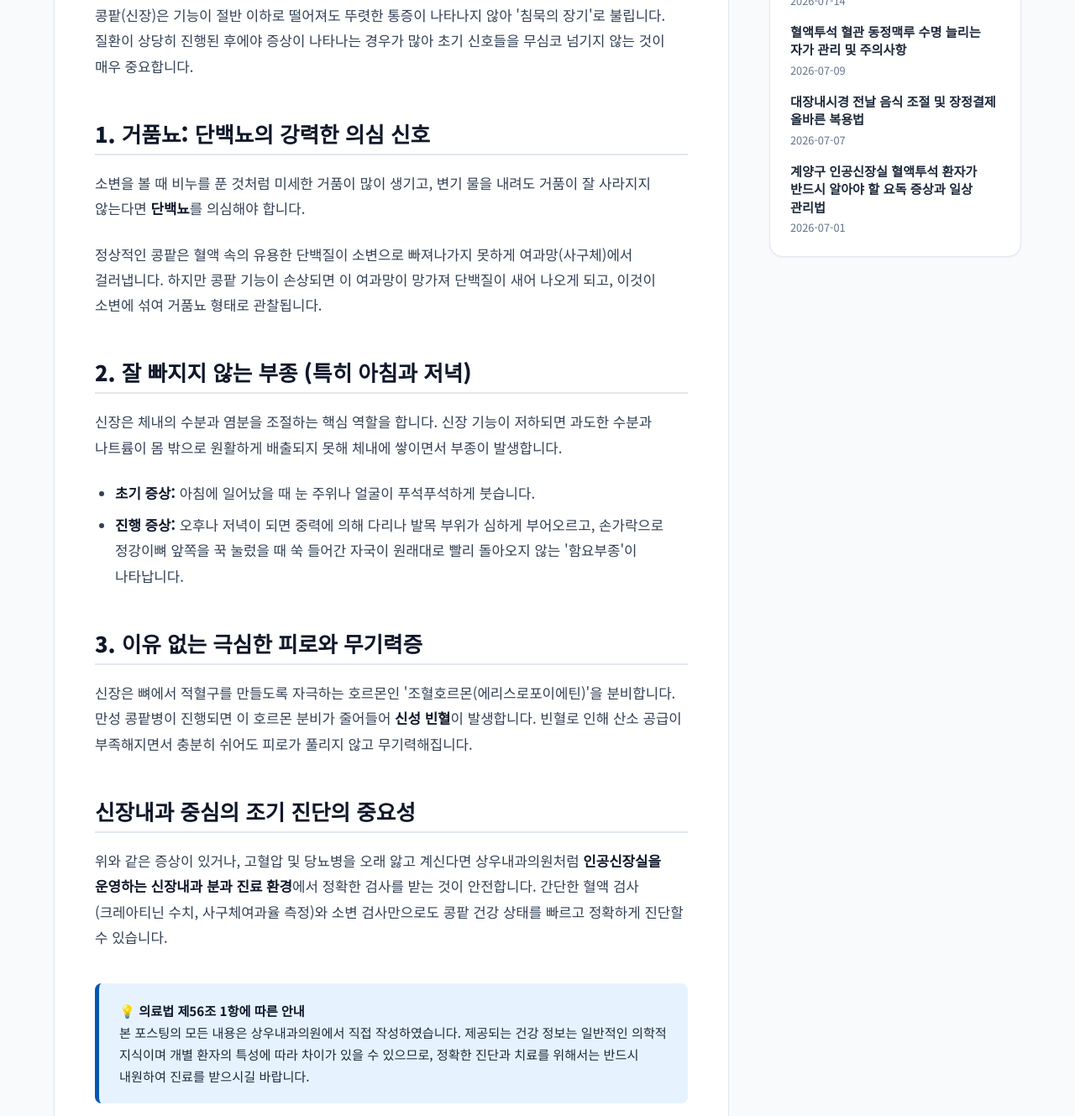
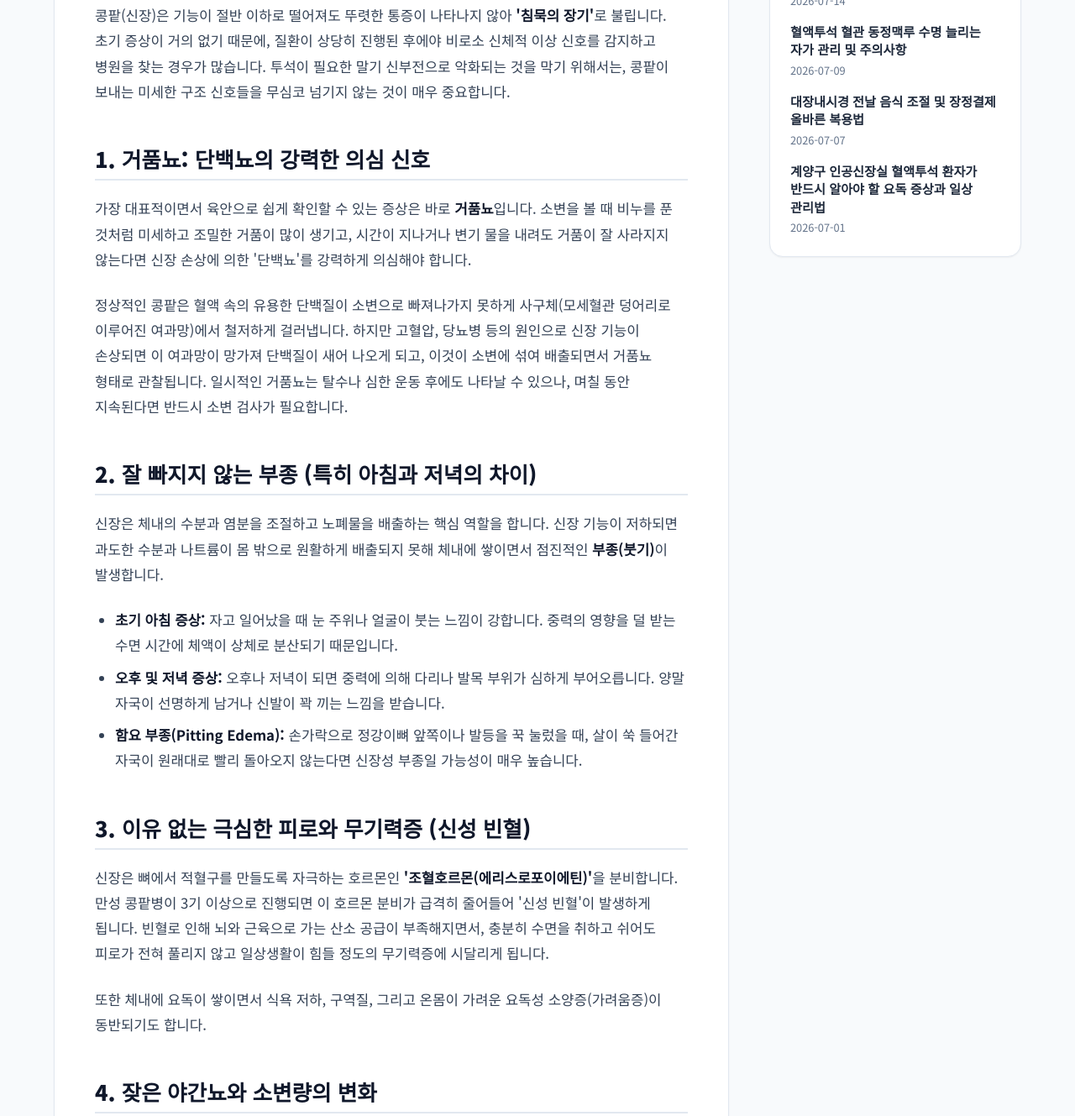
Before and after one commit to bnam1321-bit/sangwoo-clinic-blog, a website: page blog/gyeyang-ckd-symptoms.html in a window 1280 px wide. Shown: the part 792-2121 px from the top of the page at 84% size. Drawn offline with Linux system fonts and the light colour scheme; a web font is replaced by a local one.

Commit message:
Fix: Enrich CKD symptoms post content and correct publish date template placeholder

```diff
--- a/blog/gyeyang-ckd-symptoms.html
+++ b/blog/gyeyang-ckd-symptoms.html
@@ -41,8 +41,8 @@ filename: gyeyang-ckd-symptoms.html
     <div class="container blog-detail-container">
       <article class="blog-post-content">
         <div class="post-meta">
-          <span class="post-category-tag">신장질환/콩팥건강</span>
-          <span class="post-publish-date">작성일: <span id="publish-date">auto</span></span>
+          <span class="post-category-tag">신장질환</span>
+          <span class="post-publish-date">작성일: <span id="publish-date">2026-07-24</span></span>
         </div>
 
         <h1 class="post-detail-title">만성 콩팥병 의심 증상: 거품뇨와 부종이 지속된다면?</h1>
@@ -56,26 +56,32 @@ filename: gyeyang-ckd-symptoms.html
         </div>
 
         <div class="post-body">
-          <p class="lead">콩팥(신장)은 기능이 절반 이하로 떨어져도 뚜렷한 통증이 나타나지 않아 '침묵의 장기'로 불립니다. 질환이 상당히 진행된 후에야 증상이 나타나는 경우가 많아 초기 신호들을 무심코 넘기지 않는 것이 매우 중요합니다.</p>
+          <p class="lead">콩팥(신장)은 기능이 절반 이하로 떨어져도 뚜렷한 통증이 나타나지 않아 <strong>'침묵의 장기'</strong>로 불립니다. 초기 증상이 거의 없기 때문에, 질환이 상당히 진행된 후에야 비로소 신체적 이상 신호를 감지하고 병원을 찾는 경우가 많습니다. 투석이 필요한 말기 신부전으로 악화되는 것을 막기 위해서는, 콩팥이 보내는 미세한 구조 신호들을 무심코 넘기지 않는 것이 매우 중요합니다.</p>
 
           <h2>1. 거품뇨: 단백뇨의 강력한 의심 신호</h2>
-          <p>소변을 볼 때 비누를 푼 것처럼 미세한 거품이 많이 생기고, 변기 물을 내려도 거품이 잘 사라지지 않는다면 <strong>단백뇨</strong>를 의심해야 합니다.</p>
-          <p>정상적인 콩팥은 혈액 속의 유용한 단백질이 소변으로 빠져나가지 못하게 여과망(사구체)에서 걸러냅니다. 하지만 콩팥 기능이 손상되면 이 여과망이 망가져 단백질이 새어 나오게 되고, 이것이 소변에 섞여 거품뇨 형태로 관찰됩니다.</p>
+          <p>가장 대표적이면서 육안으로 쉽게 확인할 수 있는 증상은 바로 <strong>거품뇨</strong>입니다. 소변을 볼 때 비누를 푼 것처럼 미세하고 조밀한 거품이 많이 생기고, 시간이 지나거나 변기 물을 내려도 거품이 잘 사라지지 않는다면 신장 손상에 의한 '단백뇨'를 강력하게 의심해야 합니다.</p>
+          <p>정상적인 콩팥은 혈액 속의 유용한 단백질이 소변으로 빠져나가지 못하게 사구체(모세혈관 덩어리로 이루어진 여과망)에서 철저하게 걸러냅니다. 하지만 고혈압, 당뇨병 등의 원인으로 신장 기능이 손상되면 이 여과망이 망가져 단백질이 새어 나오게 되고, 이것이 소변에 섞여 배출되면서 거품뇨 형태로 관찰됩니다. 일시적인 거품뇨는 탈수나 심한 운동 후에도 나타날 수 있으나, 며칠 동안 지속된다면 반드시 소변 검사가 필요합니다.</p>
 
-          <h2>2. 잘 빠지지 않는 부종 (특히 아침과 저녁)</h2>
-          <p>신장은 체내의 수분과 염분을 조절하는 핵심 역할을 합니다. 신장 기능이 저하되면 과도한 수분과 나트륨이 몸 밖으로 원활하게 배출되지 못해 체내에 쌓이면서 부종이 발생합니다.</p>
+          <h2>2. 잘 빠지지 않는 부종 (특히 아침과 저녁의 차이)</h2>
+          <p>신장은 체내의 수분과 염분을 조절하고 노폐물을 배출하는 핵심 역할을 합니다. 신장 기능이 저하되면 과도한 수분과 나트륨이 몸 밖으로 원활하게 배출되지 못해 체내에 쌓이면서 점진적인 <strong>부종(붓기)</strong>이 발생합니다.</p>
           <div class="info-box">
             <ul>
-              <li><strong>초기 증상:</strong> 아침에 일어났을 때 눈 주위나 얼굴이 푸석푸석하게 붓습니다.</li>
-              <li><strong>진행 증상:</strong> 오후나 저녁이 되면 중력에 의해 다리나 발목 부위가 심하게 부어오르고, 손가락으로 정강이뼈 앞쪽을 꾹 눌렀을 때 쑥 들어간 자국이 원래대로 빨리 돌아오지 않는 '함요부종'이 나타납니다.</li>
+              <li><strong>초기 아침 증상:</strong> 자고 일어났을 때 눈 주위나 얼굴이 붓는 느낌이 강합니다. 중력의 영향을 덜 받는 수면 시간에 체액이 상체로 분산되기 때문입니다.</li>
+              <li><strong>오후 및 저녁 증상:</strong> 오후나 저녁이 되면 중력에 의해 다리나 발목 부위가 심하게 부어오릅니다. 양말 자국이 선명하게 남거나 신발이 꽉 끼는 느낌을 받습니다.</li>
+              <li><strong>함요 부종(Pitting Edema):</strong> 손가락으로 정강이뼈 앞쪽이나 발등을 꾹 눌렀을 때, 살이 쑥 들어간 자국이 원래대로 빨리 돌아오지 않는다면 신장성 부종일 가능성이 매우 높습니다.</li>
             </ul>
           </div>
 
-          <h2>3. 이유 없는 극심한 피로와 무기력증</h2>
-          <p>신장은 뼈에서 적혈구를 만들도록 자극하는 호르몬인 '조혈호르몬(에리스로포이에틴)'을 분비합니다. 만성 콩팥병이 진행되면 이 호르몬 분비가 줄어들어 <strong>신성 빈혈</strong>이 발생합니다. 빈혈로 인해 산소 공급이 부족해지면서 충분히 쉬어도 피로가 풀리지 않고 무기력해집니다.</p>
+          <h2>3. 이유 없는 극심한 피로와 무기력증 (신성 빈혈)</h2>
+          <p>신장은 뼈에서 적혈구를 만들도록 자극하는 호르몬인 <strong>'조혈호르몬(에리스로포이에틴)'</strong>을 분비합니다. 만성 콩팥병이 3기 이상으로 진행되면 이 호르몬 분비가 급격히 줄어들어 '신성 빈혈'이 발생하게 됩니다. 빈혈로 인해 뇌와 근육으로 가는 산소 공급이 부족해지면서, 충분히 수면을 취하고 쉬어도 피로가 전혀 풀리지 않고 일상생활이 힘들 정도의 무기력증에 시달리게 됩니다.</p>
+          <p>또한 체내에 요독이 쌓이면서 식욕 저하, 구역질, 그리고 온몸이 가려운 요독성 소양증(가려움증)이 동반되기도 합니다.</p>
 
-          <h2>신장내과 중심의 조기 진단의 중요성</h2>
-          <p>위와 같은 증상이 있거나, 고혈압 및 당뇨병을 오래 앓고 계신다면 상우내과의원처럼 <strong>인공신장실을 운영하는 신장내과 분과 진료 환경</strong>에서 정확한 검사를 받는 것이 안전합니다. 간단한 혈액 검사(크레아티닌 수치, 사구체여과율 측정)와 소변 검사만으로도 콩팥 건강 상태를 빠르고 정확하게 진단할 수 있습니다.</p>
+          <h2>4. 잦은 야간뇨와 소변량의 변화</h2>
+          <p>신장의 소변 농축 능력이 떨어지면, 자는 동안에도 소변을 많이 만들어내게 되어 밤에 자다가 두세 번씩 깨서 화장실을 가는 <strong>'야간뇨'</strong>가 발생합니다. 초기에는 오히려 소변량이 늘어나는 다뇨증이 나타날 수 있으나, 신부전 말기로 갈수록 신장이 소변을 전혀 만들지 못해 핍뇨(소변량 감소) 증상으로 악화됩니다.</p>
+
+          <h2>신장내과 전문 진료와 조기 진단의 중요성</h2>
+          <p>만성 콩팥병은 한 번 망가지면 원래의 건강한 상태로 되돌리기 어려운 비가역적인 질환입니다. 하지만 조기에 발견하여 관리하면 투석 시기를 최대한 늦추고 건강한 일상을 유지할 수 있습니다. 위와 같은 증상이 있거나, 고혈압 및 당뇨병을 5년 이상 앓고 계신다면 지체 없이 병원에 내원하셔야 합니다.</p>
+          <p>상우내과의원은 자체 <strong>인공신장실(혈액투석실)을 운영하는 신장내과 분과 진료 환경</strong>을 갖추고 있습니다. 간단한 혈액 검사(크레아티닌 수치를 통한 사구체여과율 측정)와 단백뇨 소변 검사만으로도 콩팥 건강 상태를 빠르고 정확하게 진단할 수 있으며, 환자 개개인의 신장 기능 단계에 맞춘 체계적인 식단 및 투약 관리를 제공합니다. 침묵하는 콩팥의 작은 구조 신호, 상우내과의원과 함께 조기에 잡아내시길 바랍니다.</p>
         </div>
 
         <div class="medical-warning-box mt-5">
--- a/scripts/generate-draft.js
+++ b/scripts/generate-draft.js
@@ -84,7 +84,7 @@ filename: ${filename}
       <article class="blog-post-content">
         <div class="post-meta">
           <span class="post-category-tag">${category.badge}</span>
-          <span class="post-publish-date">작성일: <span id="publish-date">auto</span></span>
+          <span class="post-publish-date">작성일: <span id="publish-date">PUBLISH_DATE</span></span>
         </div>
 
         <h1 class="post-detail-title">[여기에 매력적인 포스트 제목 작성]</h1>
--- a/scripts/publish.js
+++ b/scripts/publish.js
@@ -56,7 +56,7 @@ metadata.filename = metadataMatch[7].trim();
 console.log("Target Draft Metadata:", metadata);
 
 // 4. Update the draft file content (replace PUBLISH_DATE placeholder)
-draftContent = draftContent.replace('PUBLISH_DATE', todayStr);
+draftContent = draftContent.replace(/<span id="publish-date">.*?<\/span>/, `<span id="publish-date">${todayStr}</span>`);
 
 // Move file to blog/ directory
 const publishedPath = path.join(blogDir, metadata.filename);
```
